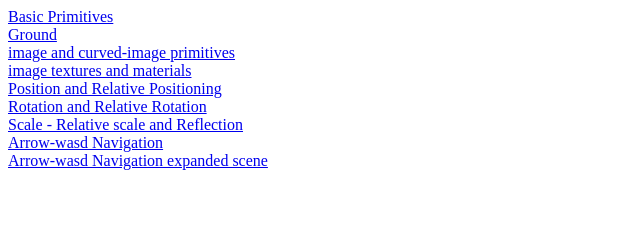
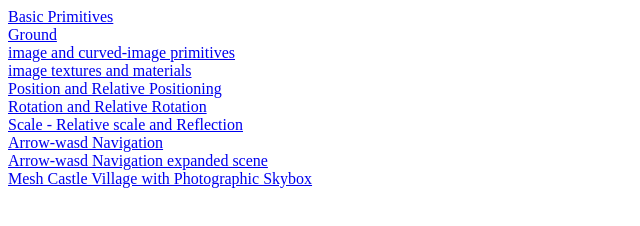
Before and after one commit to funksoup/A-Frame-Doodles, a plain HTML site: page index.html in a window 1280 px wide. Shown: the whole page, without its empty margins (0-640 px from the left). Drawn offline with Linux system fonts and the light colour scheme.

Commit message:
Update index.html

```diff
--- a/index.html
+++ b/index.html
@@ -14,5 +14,6 @@
    <a href="Scale - Relative scale and Reflection">Scale - Relative scale and Reflection</a></br>
    <a href="Navigation.html">Arrow-wasd Navigation</a></br>
    <a href="Navigation-different-scene.html">Arrow-wasd Navigation expanded scene</a></br>
+   <a href="castle-village">Mesh Castle Village with Photographic Skybox</a></br>
   </body>
 </html>
```
